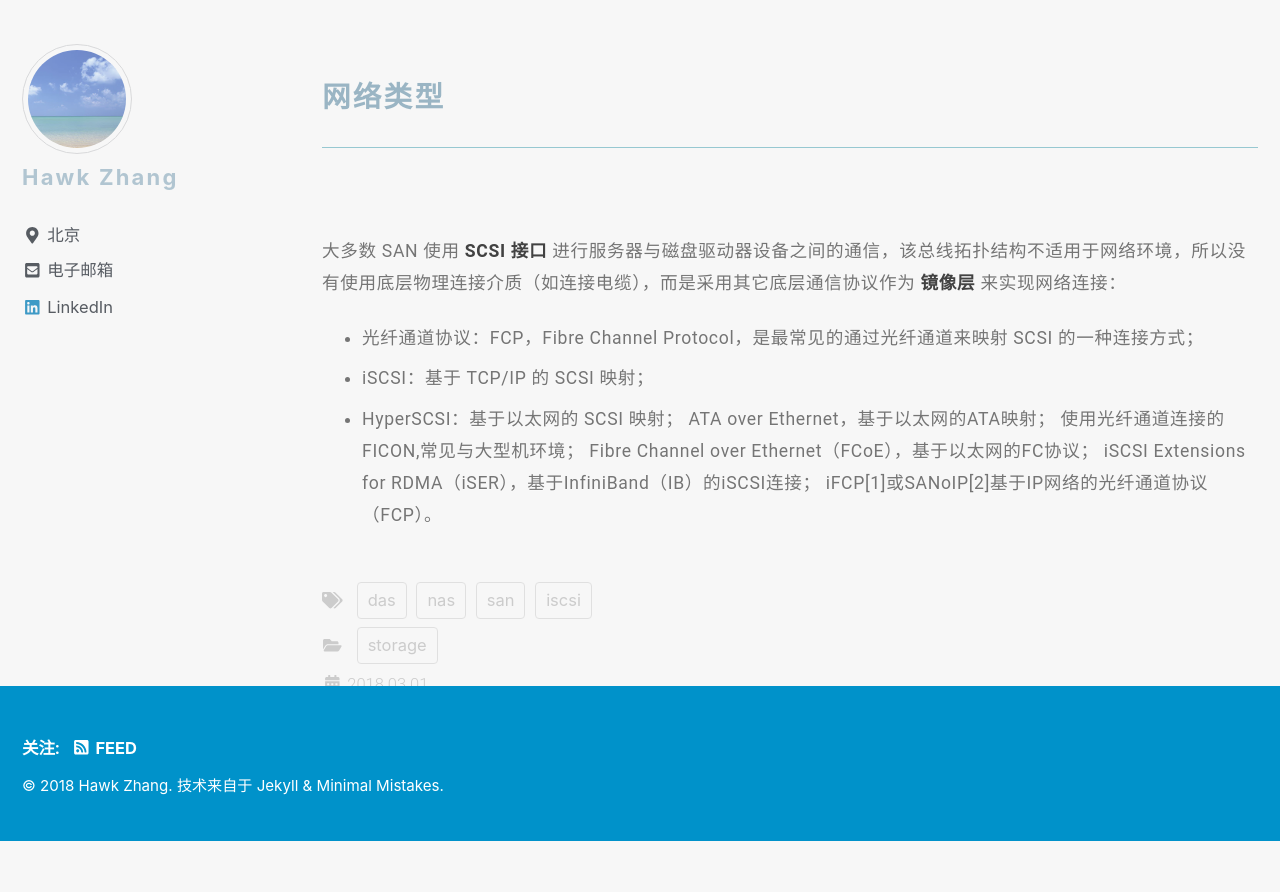
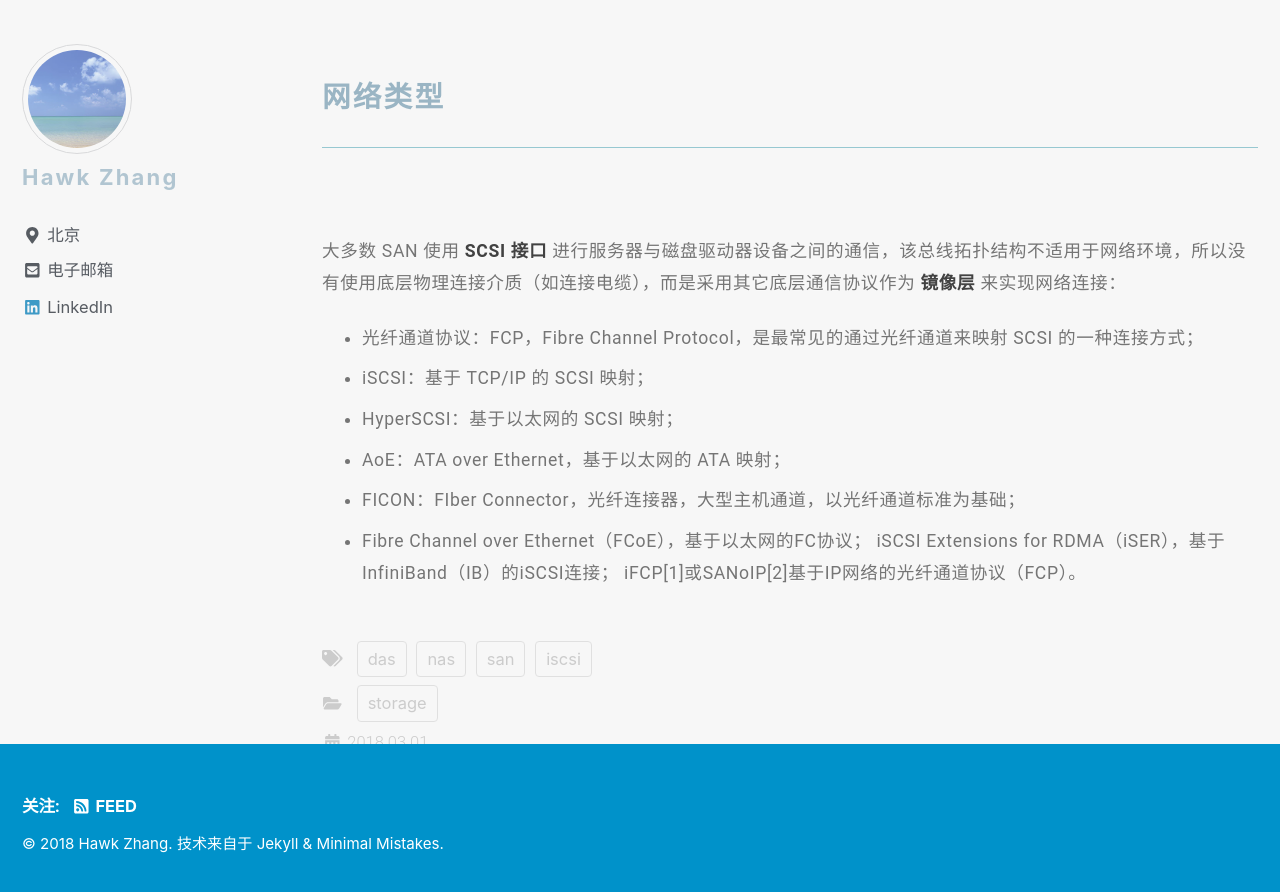
Before and after one commit to narru888/linotes_note, a Jekyll site: the page built from _posts/storage/2018-03-01-das.nas.san.md, in a window 1280 px wide and 900 px high, scrolled down 10567 px. Shown: the top 892 px of the window. Built offline with Jekyll 4.4.1, drawn with Linux system fonts in a browser that asks for light colours; nearby versions of some CDN libraries; a script that is not in the unit is left out; before the commit the page ends 11408 px from its top, so only the background shows below that.

Commit message:
update on 2018-11-21 14:19:01 CST

```diff
--- a/_posts/storage/2018-03-01-das.nas.san.md
+++ b/_posts/storage/2018-03-01-das.nas.san.md
@@ -196,8 +196,8 @@ Storage Area Network
 * 光纤通道协议：FCP，Fibre Channel Protocol，是最常见的通过光纤通道来映射 SCSI 的一种连接方式；
 * iSCSI：基于 TCP/IP 的 SCSI 映射；
 * HyperSCSI：基于以太网的 SCSI 映射；
-ATA over Ethernet，基于以太网的ATA映射；
-使用光纤通道连接的FICON,常见与大型机环境；
-Fibre Channel over Ethernet（FCoE），基于以太网的FC协议；
+* AoE：ATA over Ethernet，基于以太网的 ATA 映射；
+* FICON：FIber Connector，光纤连接器，大型主机通道，以光纤通道标准为基础；
+* Fibre Channel over Ethernet（FCoE），基于以太网的FC协议；
 iSCSI Extensions for RDMA（iSER），基于InfiniBand（IB）的iSCSI连接；
 iFCP[1]或SANoIP[2]基于IP网络的光纤通道协议（FCP）。
```
